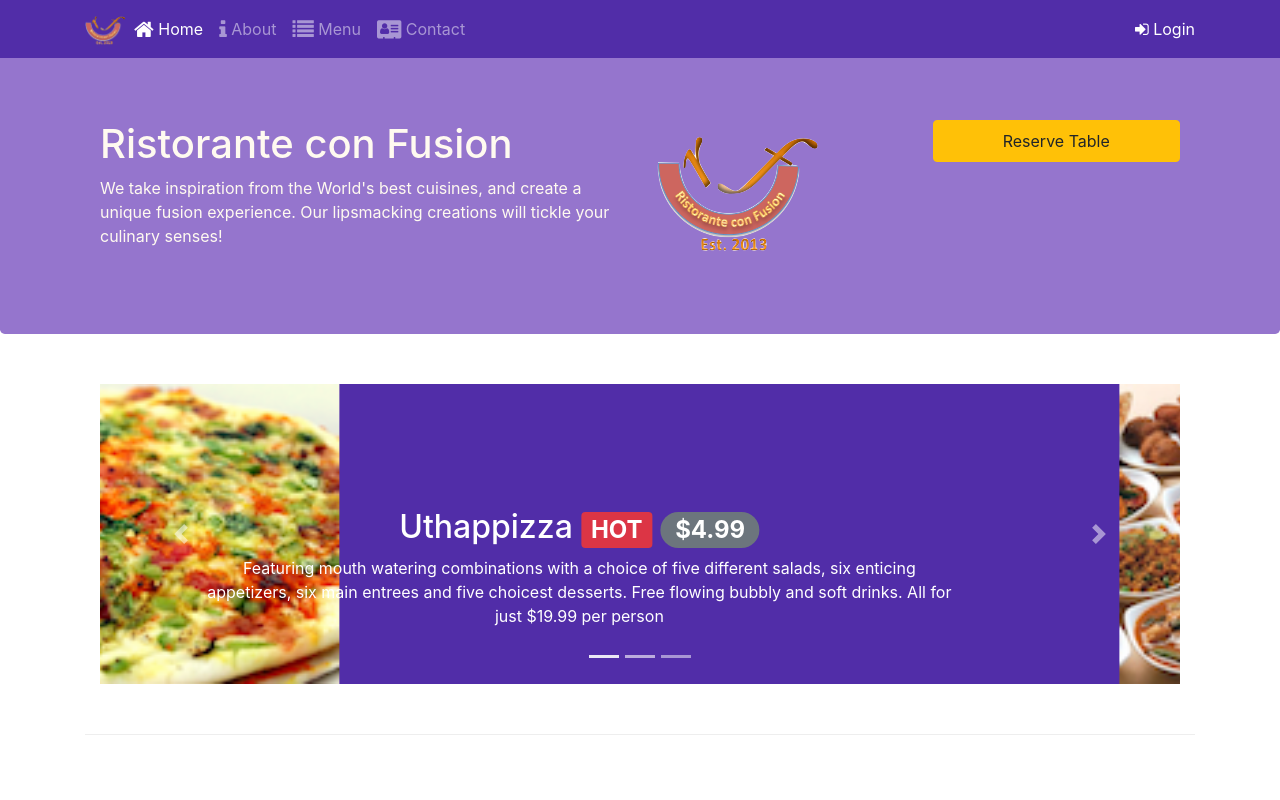
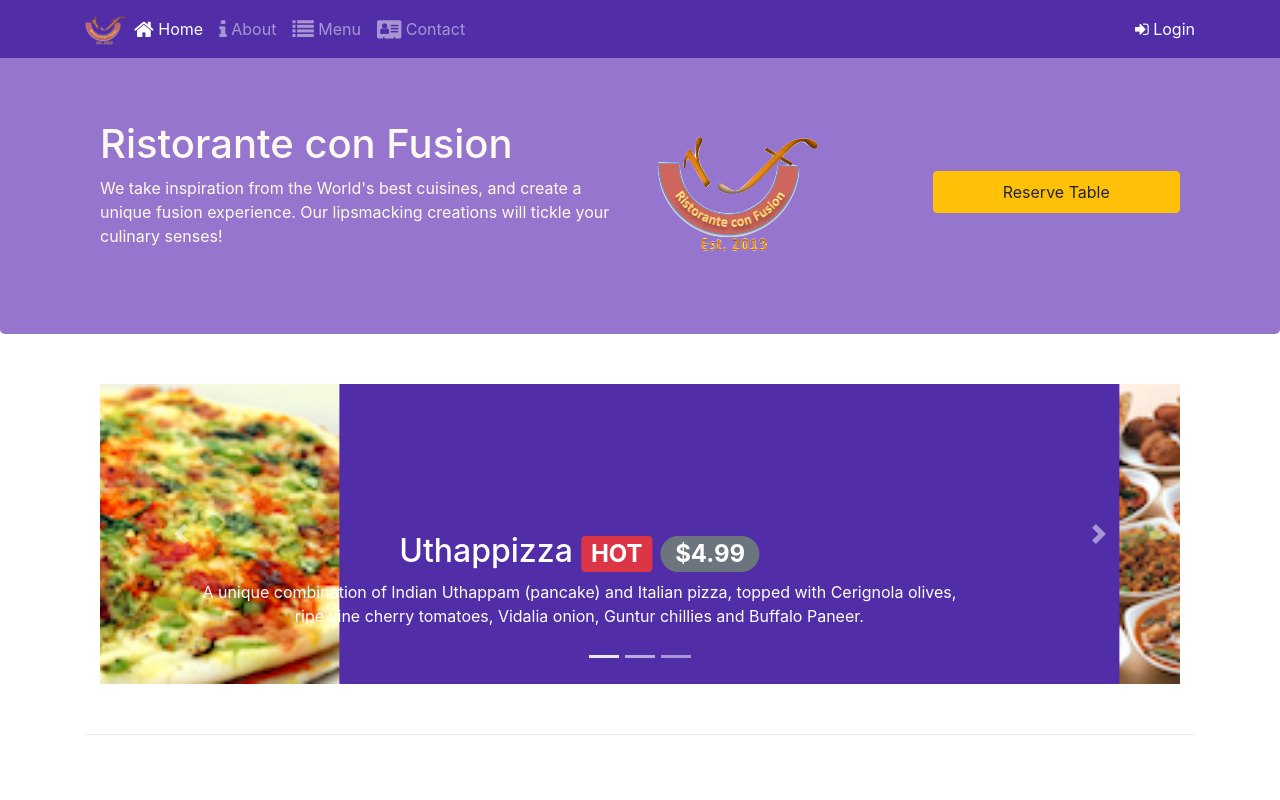
Before and after one commit to 2017116685/confusion, a website: page index.html in a window 1280 px wide. Shown: the top 800 px of the page. Drawn offline with nearby package versions, Linux system fonts and the light colour scheme.

Commit message:
Uthappizza Decsription fixed in Carousel

```diff
--- a/index.html
+++ b/index.html
@@ -183,7 +183,7 @@
                 <div class="col-12 col-sm-3 align-self-center">
                     <img src="img/logo.png" class="img-fluid">
                 </div>
-                <div class="col-12 col-sm-3">
+                <div class="col-12 col-sm-3 align-self-center">
                     <a role="button" class="btn btn-block nav-link btn-warning" data-toggle="modal" data-target="#reserveModal">Reserve Table
                     </a>
                 </div>
@@ -203,9 +203,8 @@
                                     <span class="badge badge-pill badge-secondary">$4.99</span>
                                 </h2>
                                 <p class="d-none d-sm-block">
-                                    Featuring mouth watering combinations with a choice of five different salads,
-                                    six enticing appetizers, six main entrees and five choicest desserts. Free
-                                    flowing bubbly and soft drinks. All for just $19.99 per person
+                                    A unique combination of Indian Uthappam (pancake) and Italian pizza, topped with Cerignola olives, ripe vine cherry
+                                    tomatoes, Vidalia onion, Guntur chillies and Buffalo Paneer.
                                 </p>
                             </div>
                         </div>
@@ -258,8 +257,7 @@
                     <img class="d-flex mr-3 img-thumbnail align-self-center" src="img/uthappizza.png" alt="Uthappizza">
                     <div class="media-body">
                         <h2 class="mt-0">Uthappizza <span class="badge badge-danger">HOT</span> <span class="badge badge-pill badge-secondary">$4.99</span></h2>
-                        <p class="d-none d-sm-block">
-                            A unique combination of Indian Uthappam (pancake) and Italian pizza, topped with Cerignola olives, ripe vine cherry tomatoes, Vidalia onion, Guntur chillies and Buffalo Paneer.
+                        <p class="d-none d-sm-block"> A unique combination of Indian Uthappam (pancake) and Italian pizza, topped with Cerignola olives, ripe vine cherry tomatoes, Vidalia onion, Guntur chillies and Buffalo Paneer.
                         </p>
                     </div>
                 </div>
```
